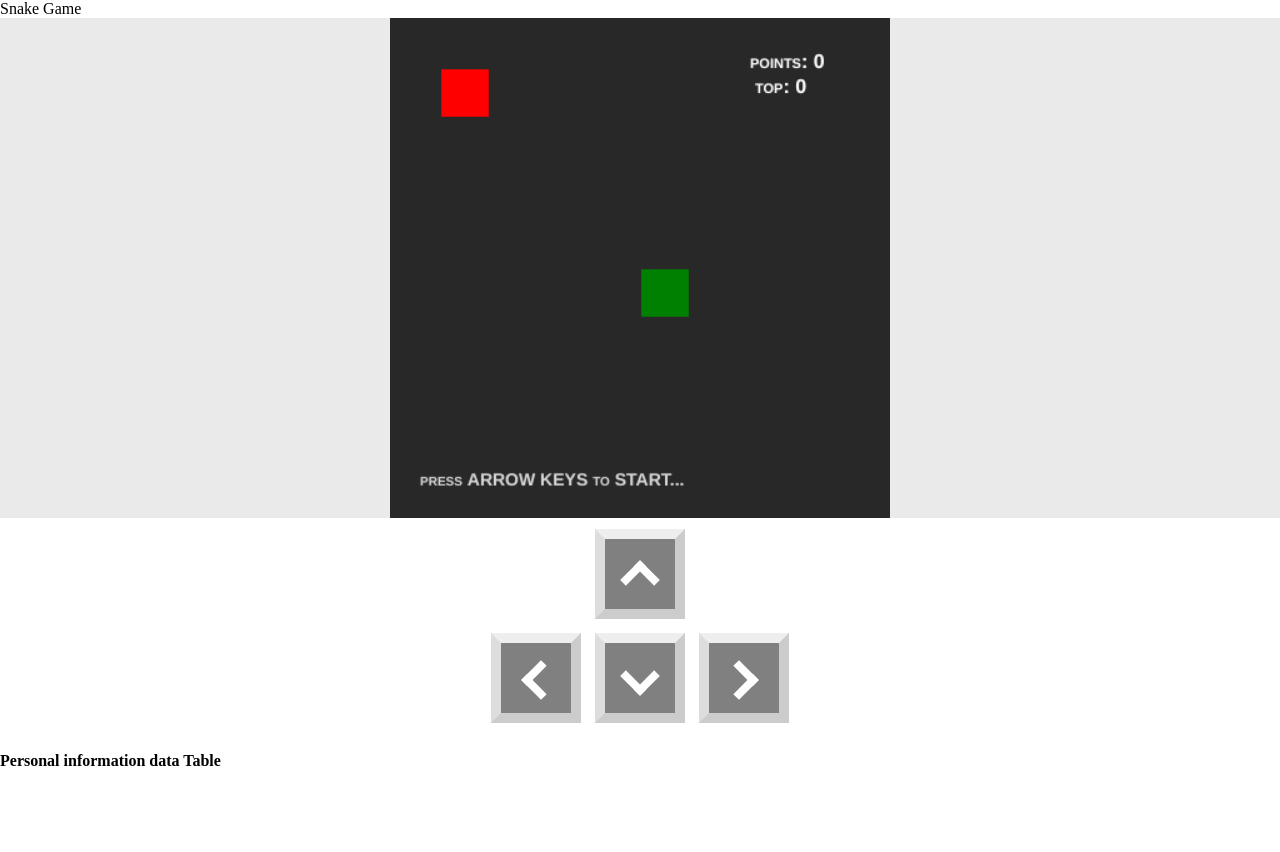
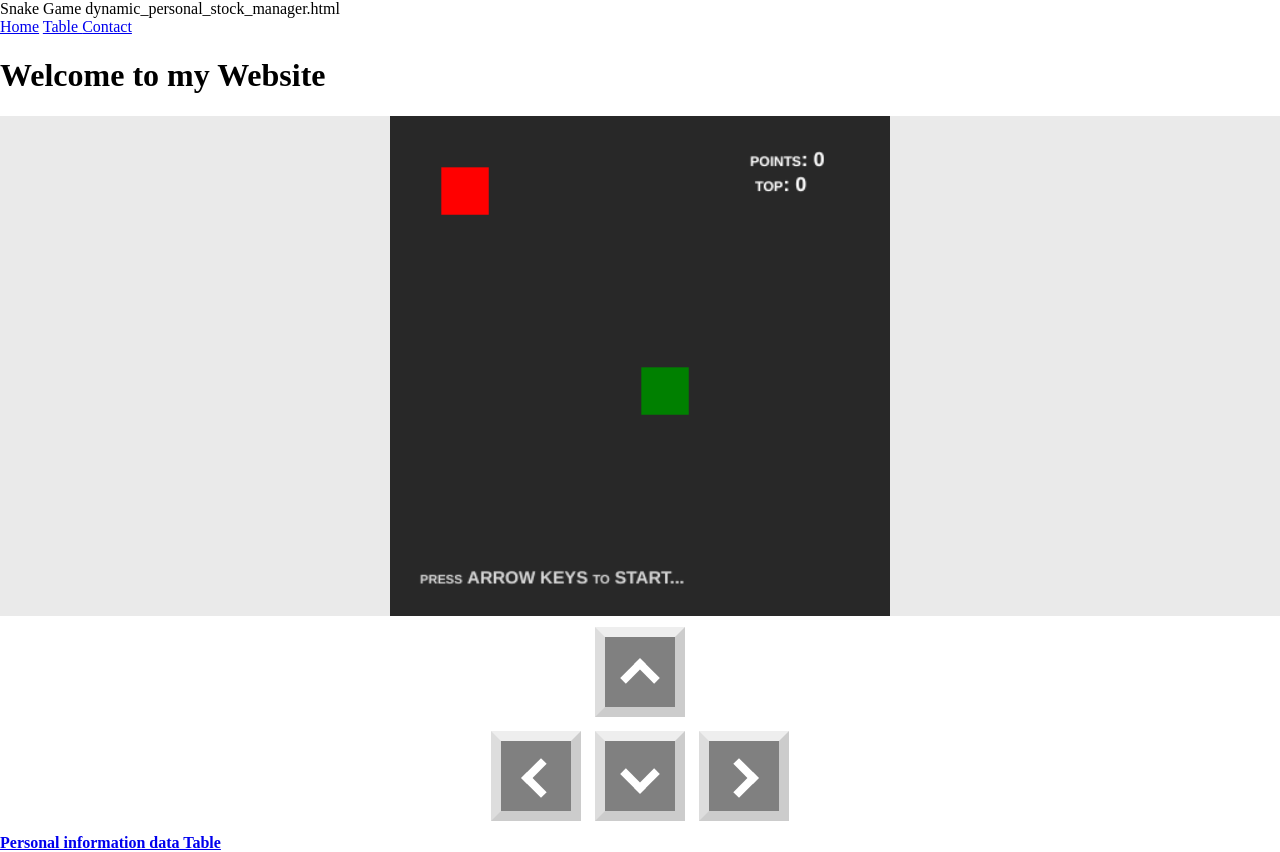
Before and after one commit to abhik75100/Home, a plain HTML site: page index.html in a window 1280 px wide. Before the commit the page ends 800 px from the top, so only its background shows below. Drawn offline with Linux system fonts and the light colour scheme.

Commit message:
Update index.html
Signed-off-by: abhik75100 <abhik165601@gmail.com>

```diff
--- a/index.html
+++ b/index.html
@@ -4,9 +4,16 @@
   <meta charset="UTF-8">
   <meta name="viewport" content="width=device-width, initial-scale=1"<title>Snake Game</title>
 	<link rel="stylesheet" href="style.css">
-	<link rel="dynamic_personal_stock_manager.html">
+	dynamic_personal_stock_manager.html
 </head>
 <body>
+	<nav>
+    <a href="index.html">Home</a>
+    <a href="dynamic_personal_stock_manager.html"> Table </a>
+    <a href="contact.html">Contact</a>
+  </nav>
+  <h1>Welcome to my Website</h1>
+
 	<div id="game-container">
 		<canvas id="gc" class="game-canvas" width="400" height="400"></canvas>
 	</div>
@@ -23,6 +30,6 @@
 	</div>
 	<script type="text/javascript" src="game.js"></script>
 	<br>
-<p href="dynamic_personal_stock_manager.html"><b>Personal information data Table </b></p>
+<a href="dynamic_personal_stock_manager.html"><b>Personal information data Table </b></a>
 </body>
 </html>
```
